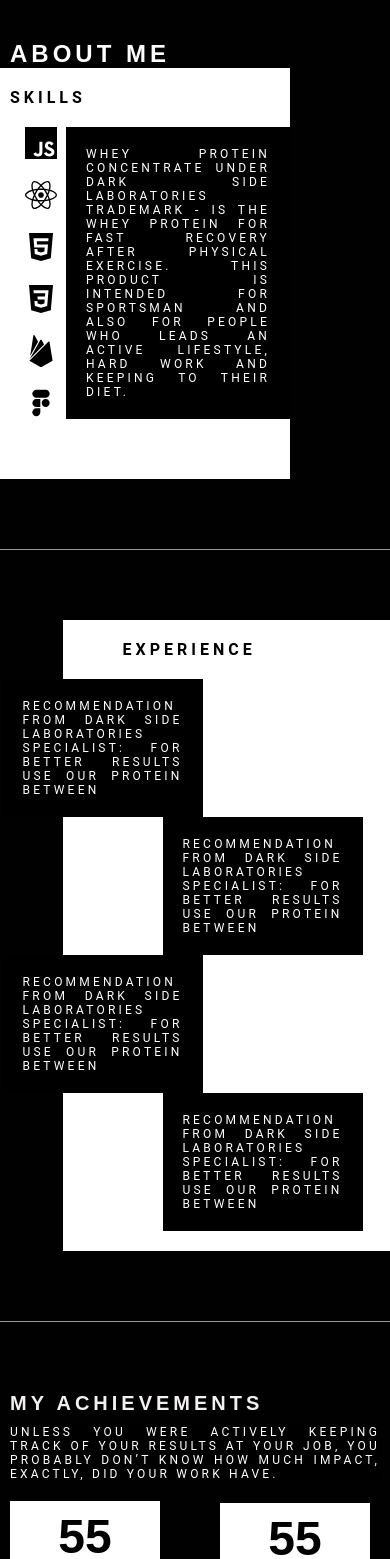
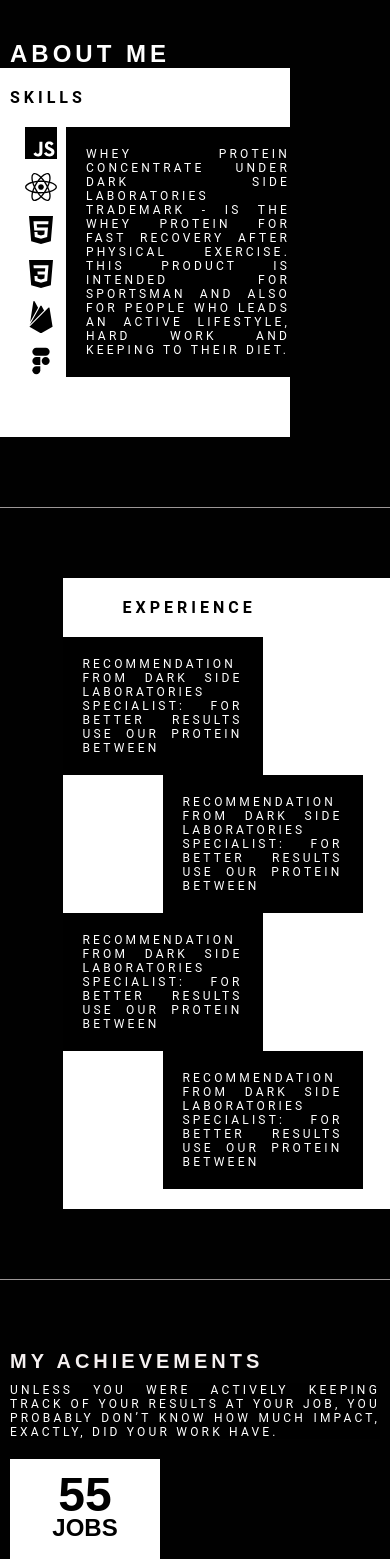
Before and after one commit to MetaGS/my-website, a React (Create React App) app: page /about in a window 390 px wide. Shown: the part 80-1639 px from the top of the page. Built offline with nearby package versions, Linux system fonts and the light colour scheme.

Commit message:
media queries finished

```diff
--- a/src/components/Achievements/Achievements.css
+++ b/src/components/Achievements/Achievements.css
@@ -54,3 +54,14 @@
 .point-block__point-title {
   font-size: 1.6rem;
 }
+
+@media (max-width: 850px) {
+}
+@media (max-width: 500px) {
+  .point-block__row {
+    flex-direction: column;
+  }
+  .point-block__2 {
+    transform: translate(100%, 2px);
+  }
+}
--- a/src/components/Experience/Experience.js
+++ b/src/components/Experience/Experience.js
@@ -1,5 +1,6 @@
 import React from "react";
 import PropTypes from "prop-types";
+import useWindowWidth from "../../hooks/useWindowWidth";
 
 import "./Experience.css";
 import WhiteBlockWrapper from "../WhiteBlockWrapper/WhiteBlockWrapper";
@@ -29,6 +30,9 @@
 ];
 
 const Experience = (props) => {
+  const width = useWindowWidth();
+  console.log(width);
+
   return (
     <div className="experience__wrapper">
       <div className="experience__title">
@@ -41,7 +45,14 @@
         className="experience__white-block"
       >
         {experienceData.map(({ text, reverse }) => {
-          const translateX = reverse ? "translateX(-40%)" : "translateX(40%)";
+          let shiftLeft = 40,
+            shiftRight = 40;
+          if (width < 600) {
+            shiftLeft = 10;
+          }
+          const translateX = reverse
+            ? `translateX(-${shiftLeft}%)`
+            : "translateX(40%)";
           const styles = {
             transform: translateX,
           };
--- a/src/components/Skills44/Skills.css
+++ b/src/components/Skills44/Skills.css
@@ -32,7 +32,14 @@
   font-size: 1.5rem;
   font-weight: 400;
   letter-spacing: 0.4rem;
-  padding-left: 20px;
   padding: 20px;
   text-transform: uppercase;
 }
+
+@media (max-width: 850px) {
+}
+@media (max-width: 600px) {
+  .skills__description {
+    padding-right: 0;
+  }
+}
--- /dev/null
+++ b/src/hooks/useWindowWidth.js
@@ -0,0 +1,22 @@
+import { useState, useEffect } from "react";
+
+const useWindowWidth = () => {
+  const [width, setWidth] = useState(null);
+
+  useEffect(() => {
+    const onResize = () => {
+      setWidth(window ? window.innerWidth : null);
+    };
+
+    onResize();
+
+    window?.addEventListener("resize", onResize);
+    return () => {
+      window.removeEventListener("resize", onResize);
+    };
+  }, []);
+
+  return width;
+};
+
+export default useWindowWidth;
```
Also changed, not shown: 1 other file (tests, documents, lock files or other folders).
